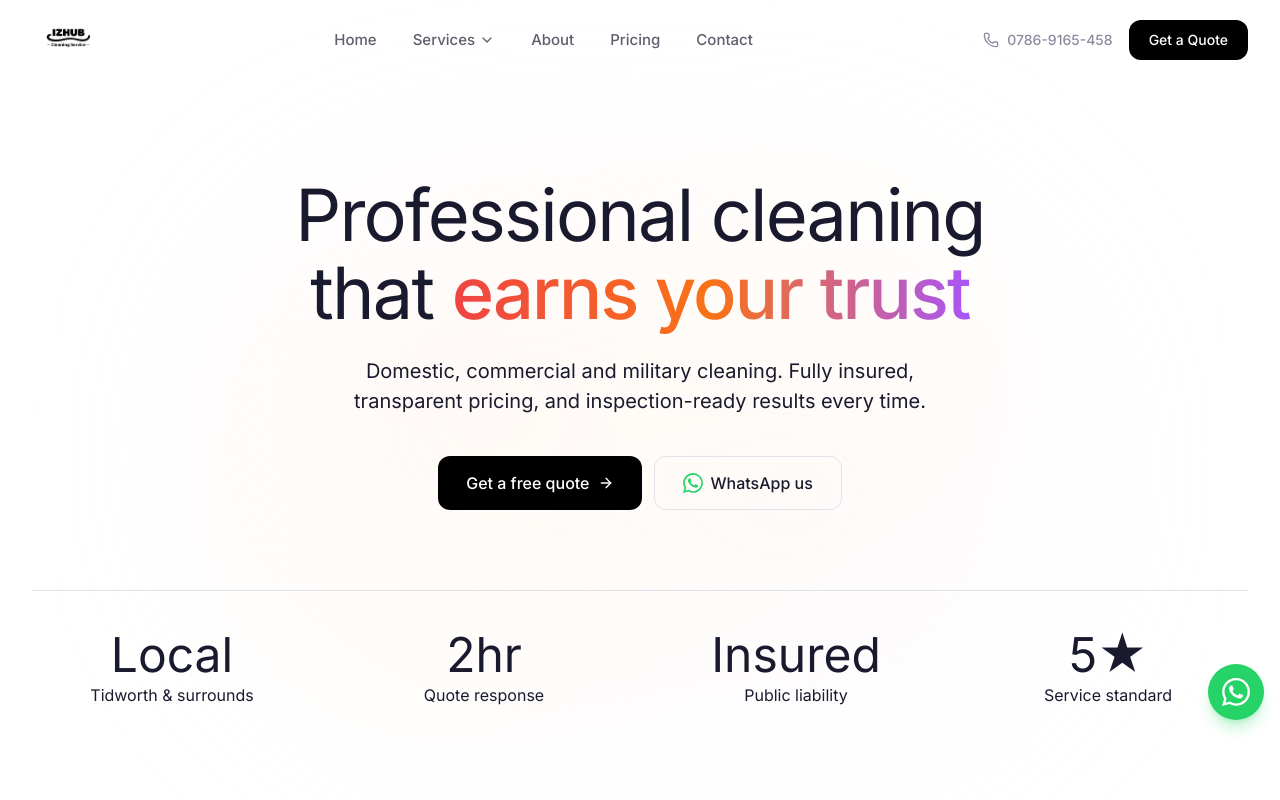
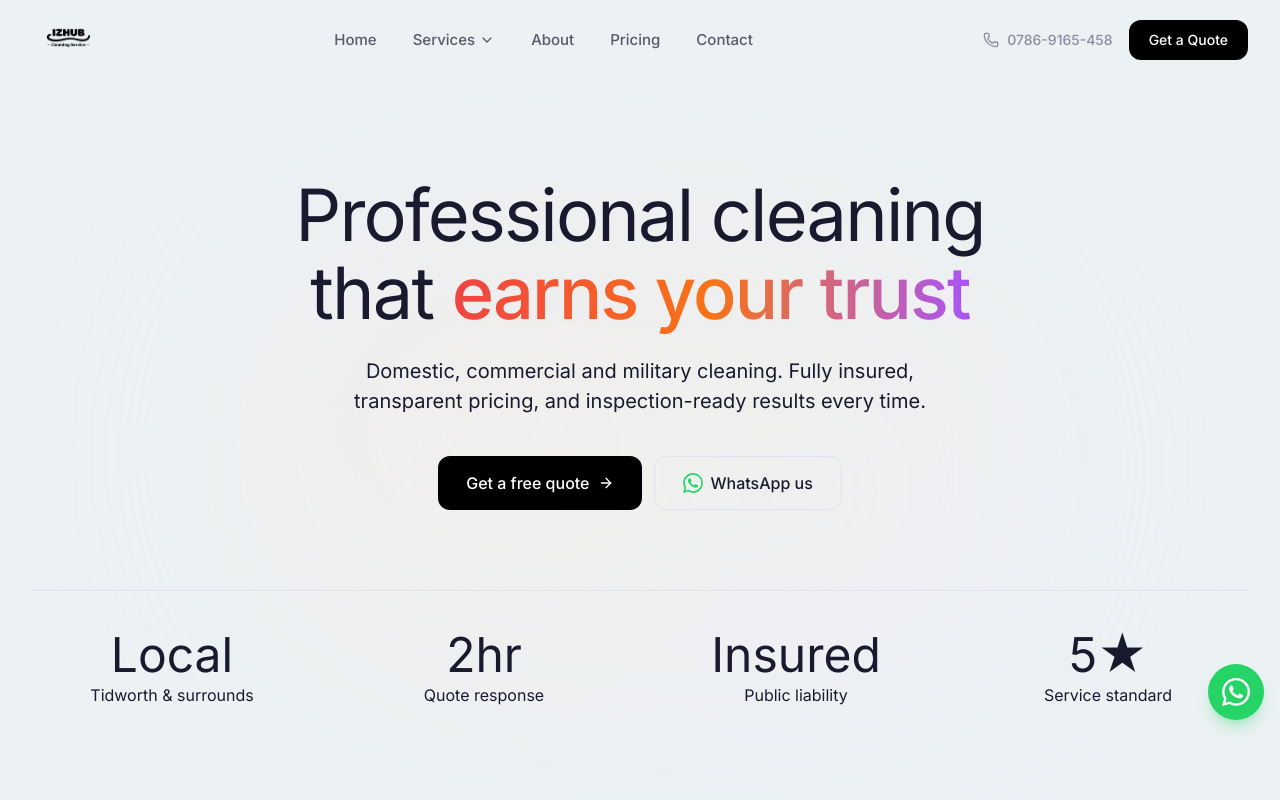
Before and after one commit to AssahBismarkabah/izhub-clean, a Next.js app: page / in a window 1280 px wide. Shown: the top 800 px of the page. Built offline with nearby package versions, Linux system fonts and the light colour scheme.

Commit message:
refactor: update background color in Hero component from white to surface

```diff
--- a/src/components/sections/Hero.tsx
+++ b/src/components/sections/Hero.tsx
@@ -7,7 +7,7 @@ import { CONTACT } from "@/lib/constants";
 
 export function Hero() {
   return (
-    <section className="relative overflow-hidden bg-white pt-32 pb-20 lg:pt-44 lg:pb-32">
+    <section className="relative overflow-hidden bg-surface pt-32 pb-20 lg:pt-44 lg:pb-32">
       {/* Subtle radial glow */}
       <div className="absolute inset-0 pointer-events-none">
         <div className="absolute top-1/4 left-1/2 -translate-x-1/2 w-[800px] h-[500px] rounded-full bg-gradient-to-br from-red-100/30 via-orange-100/20 to-purple-100/30 blur-[100px]" />
```
